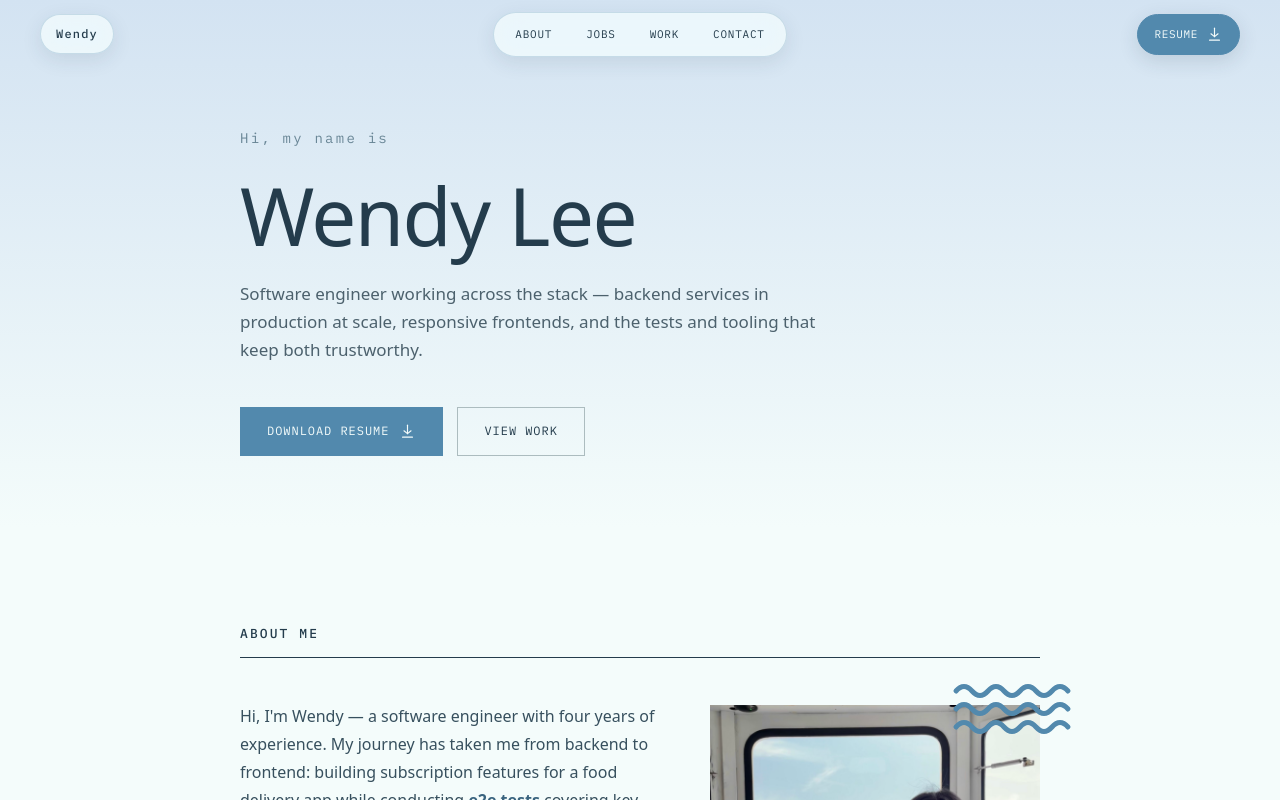
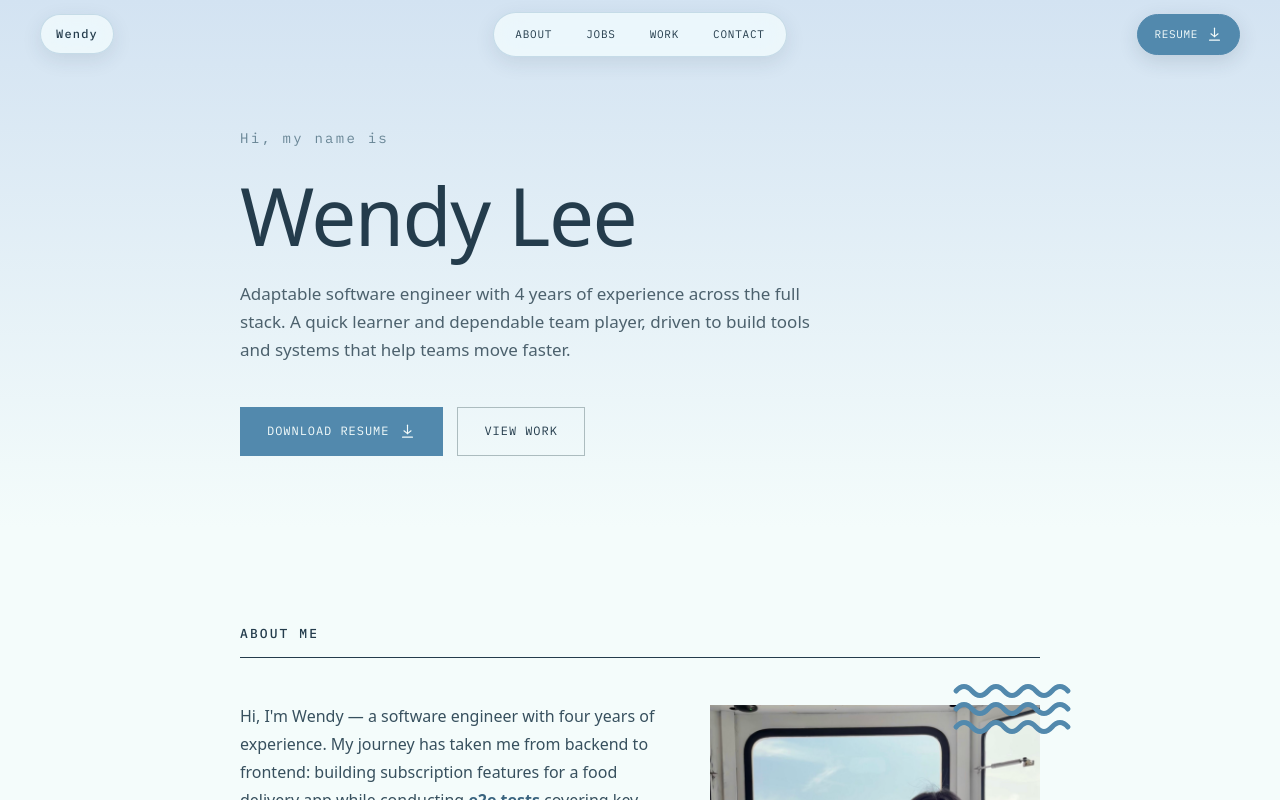
Before and after one commit to yuhueilee/wendyfolio, a Next.js app: page /wendyfolio/ in a window 1280 px wide. Shown: the top 800 px of the page. Built offline with nearby package versions, Linux system fonts and the light colour scheme.

Commit message:
Update description

```diff
--- a/components/hero/index.tsx
+++ b/components/hero/index.tsx
@@ -11,9 +11,9 @@ const Hero = () => (
                 Wendy Lee
             </h1>
             <p className="m-0 mt-[clamp(18px,4vw,26px)] max-w-[600px] text-[clamp(15px,2.4vw,17px)] leading-[1.65] text-body">
-                Software engineer working across the stack — backend services in
-                production at scale, responsive frontends, and the tests and
-                tooling that keep both trustworthy.
+                Adaptable software engineer with 4 years of experience across
+                the full stack. A quick learner and dependable team player,
+                driven to build tools and systems that help teams move faster.
             </p>
             <div className="mt-[clamp(30px,7vw,42px)] flex flex-wrap gap-3.5">
                 <a
```
Also changed, not shown: 1 other file (tests, documents, lock files or other folders).
